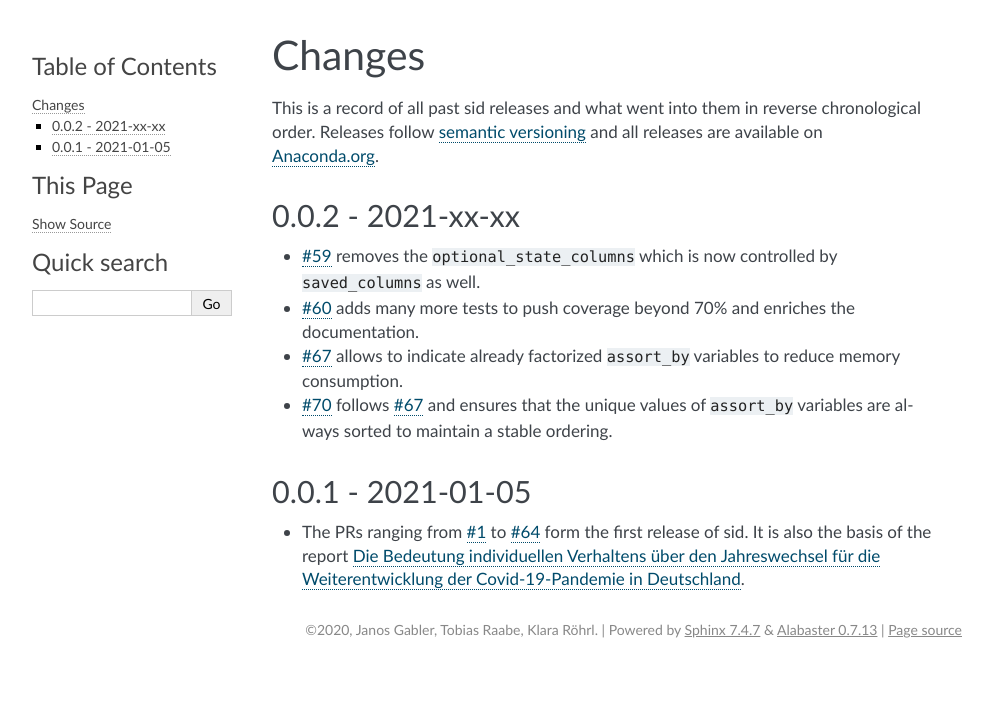
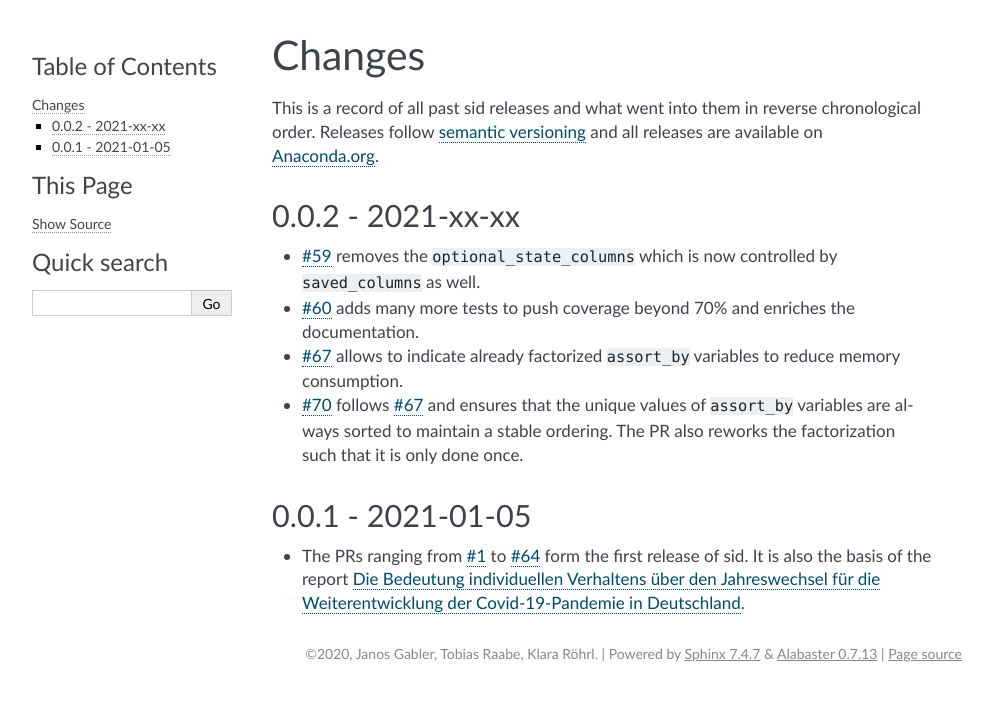
Before and after one commit to covid-19-impact-lab/sid, a Sphinx documentation site: the page built from docs/source/changes.rst, in a window 1280 px wide. Shown: the top 701 px of the page, without its empty margins (148-1141 px from the left). Built offline with Sphinx 7.4.7, drawn with Linux system fonts in a browser that asks for light colours; pages that are not in the unit, such as notebooks, are missing from menus.

Commit message:
Update changes.

```diff
--- a/docs/source/changes.rst
+++ b/docs/source/changes.rst
@@ -17,7 +17,8 @@ all releases are available on `Anaconda.org
 - :gh:`67` allows to indicate already factorized ``assort_by`` variables to reduce
   memory consumption.
 - :gh:`70` follows :gh:`67` and ensures that the unique values of ``assort_by``
-  variables are always sorted to maintain a stable ordering.
+  variables are always sorted to maintain a stable ordering. The PR also reworks the
+  factorization such that it is only done once.
 
 
 0.0.1 - 2021-01-05
```
